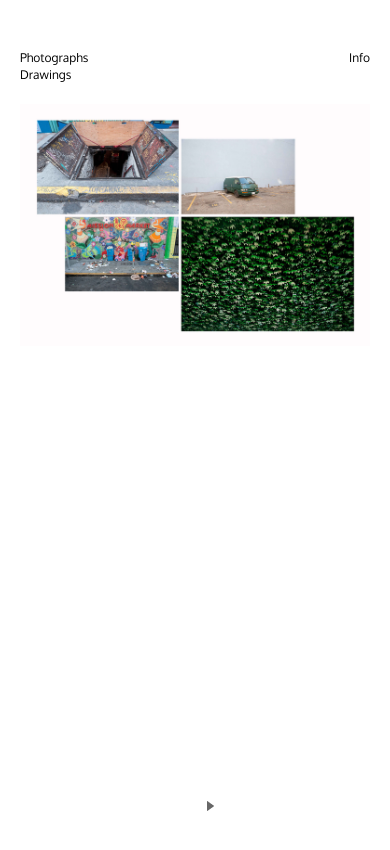
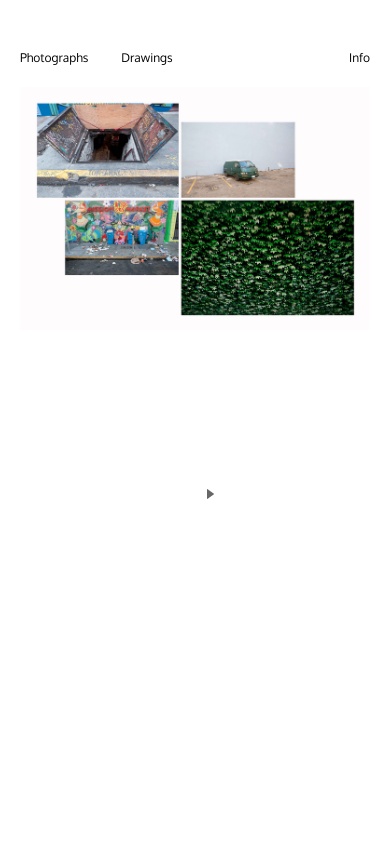
Before and after one commit to amylaun/sethdeciantis, a plain HTML site: page photographs.html in a window 390 px wide. Drawn offline with Linux system fonts and the light colour scheme.

Commit message:
mobile updates

```diff
--- a/style.css
+++ b/style.css
@@ -62,8 +62,13 @@ img {
 	width: 100%;
 }
 .col-1-2 {
-	width: 50%;
 	float: left;
+}
+.col-left {
+	width: 60%;
+}
+.col-right {
+	width: 40%;
 }
 .clear {
 	clear: both;
@@ -96,6 +101,16 @@ img {
 	overflow: hidden;
 	width: 100%;
 }
+@media (max-width: 800px) {
+	.slides {
+		height: 540px;
+	}
+}
+@media (max-width: 550px) {
+	.slides {
+		height: 380px;
+	}
+}
 .hidepiece {
 	height: 100%;
 	text-align: center;
```
